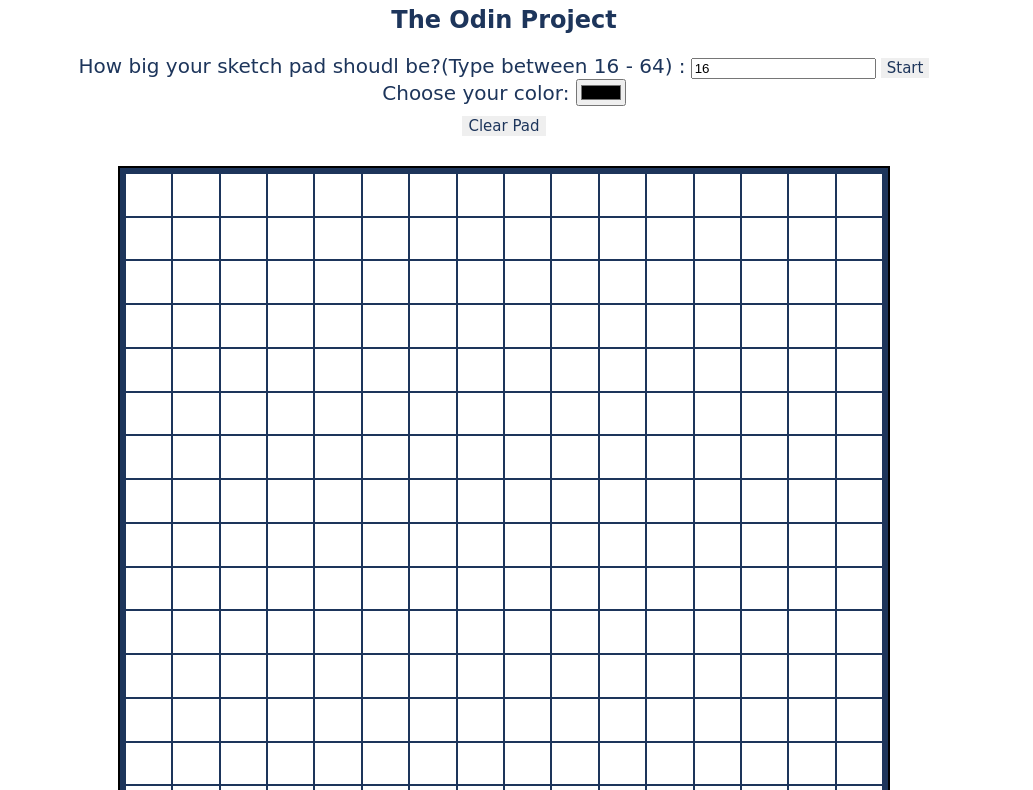
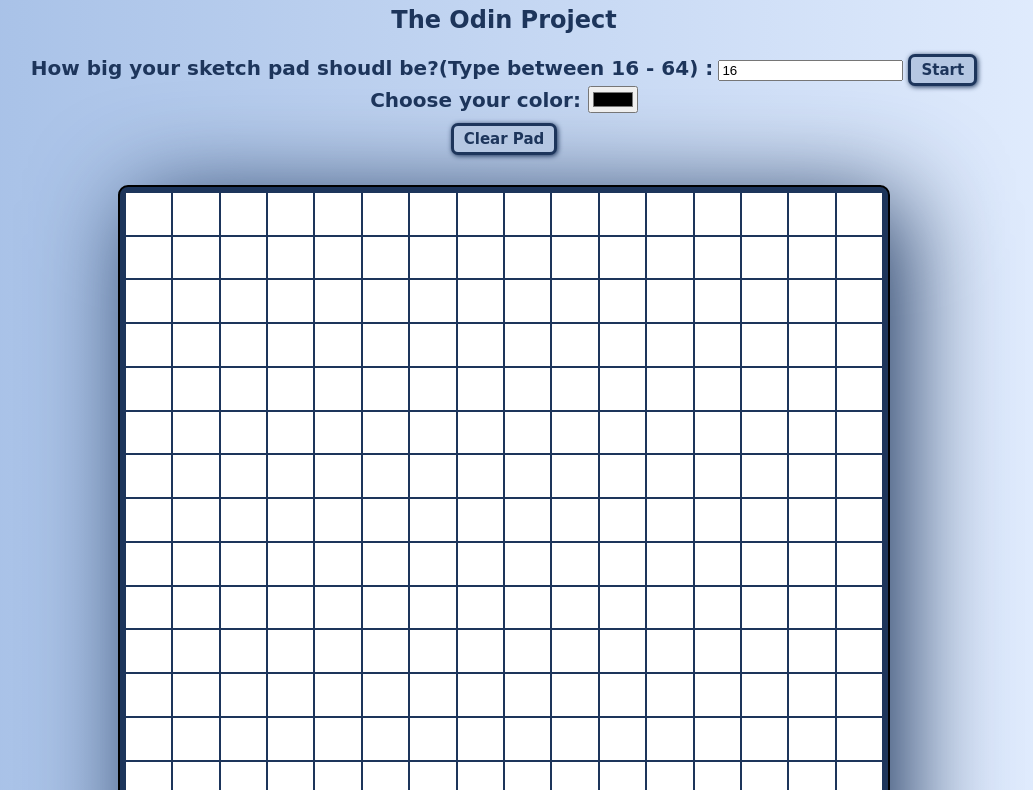
Before and after one commit to GrzeluD/Etch-A-Sketch-Project, a plain HTML site: page index.html in a window 1280 px wide. Shown: the part 75-865 px from the top of the page, without its empty margins (136-1169 px from the left). Drawn offline with Linux system fonts and the light colour scheme; a web font is replaced by a local one.

Commit message:
added some shadow and background

```diff
--- a/style.css
+++ b/style.css
@@ -1,6 +1,10 @@
 html {
     font-family: 'Kranky', cursive;
     color: #1d355b;
+}
+
+body {
+    background: linear-gradient(to right, rgb(162, 189, 229), rgb(229, 239, 255));
 }
 
 .title {
@@ -18,7 +22,9 @@ html {
     display: grid;
     border: 2px solid black;
     padding: 5px;
-    background: #1d355b
+    background: #1d355b;
+    border-radius: 10px;
+    box-shadow: 15px 15px 100px;
 }
 
 .pixel {
@@ -35,14 +41,33 @@ html {
 }
 
 button {
+    font-weight:  bold;
+    transition: All 0.2s;
+    position: relative;
     font-family: 'Kranky', cursive;
     font-size: 15px;
     color: #1d355b;
     border: none;
+    background: #b5c7e2;
+    padding: 4px 10px;;
+    border: 3px solid #1d355b;
+    border-radius: 7px;
+    box-shadow: 1px 1px 5px;
+}
+
+button:hover {
+    opacity: 0.8;
+    cursor: pointer;
+}
+
+button:active {
+    opacity: 0.5 !important;
+    top: 1px;
 }
 
 span {
     font-size: 20px;
+    font-weight:  bold;
 }
 
 #clear {
```
